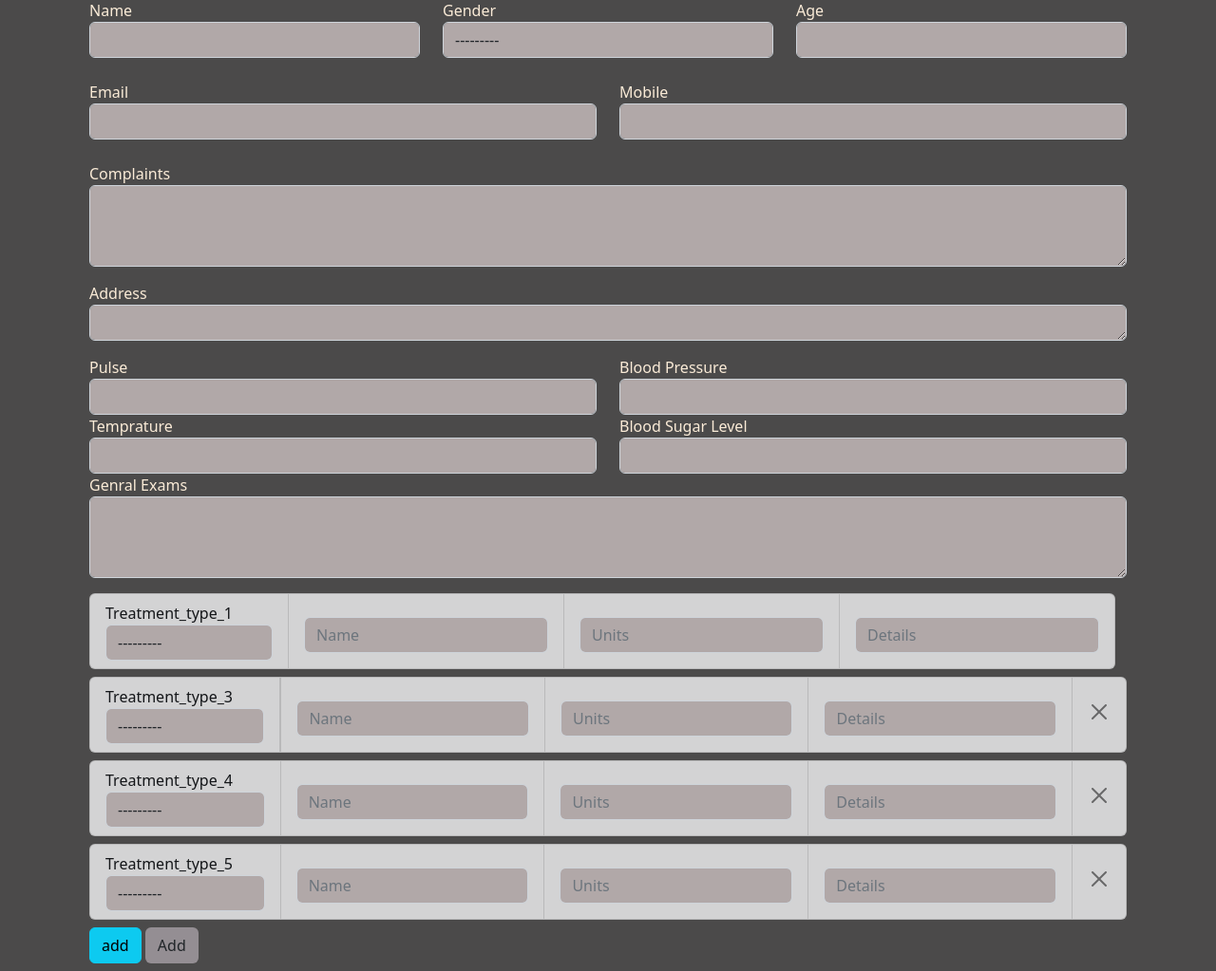
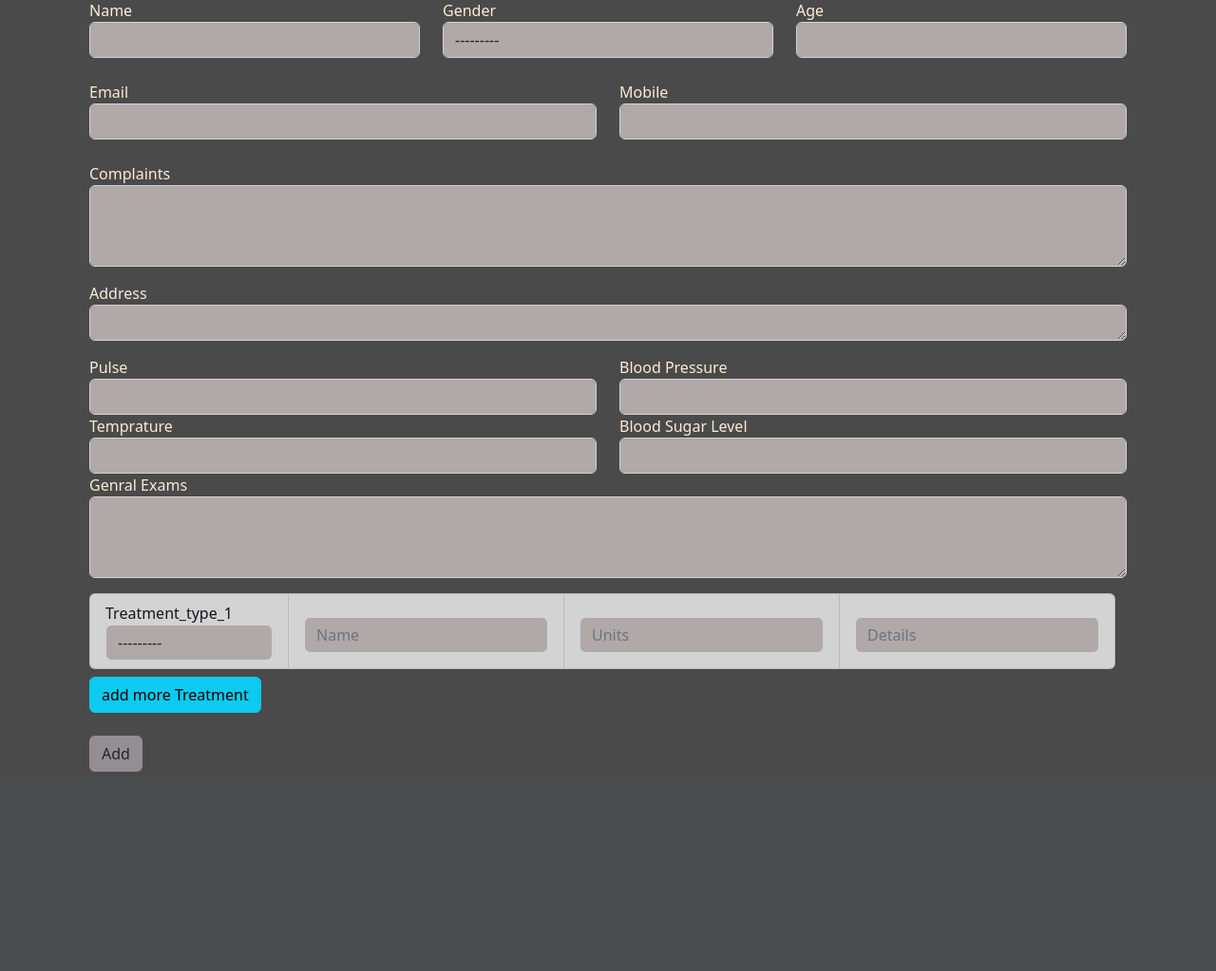
Before and after one commit to SumitDB/Hospital_website, a Django app: page /profile/ in a window 1280 px wide. Shown: the part 265-1288 px from the top of the page at 95% size. After the commit the page ends 1078 px from the top, so only its background shows below. Run offline with Django 4.2, Linux system fonts and the light colour scheme; a user stored in the database is signed in; some libraries are stand-ins or nearby versions.

Commit message:
profile_changes

```diff
--- a/reg/templates/reg/profile.html
+++ b/reg/templates/reg/profile.html
@@ -64,7 +64,7 @@
                             <li class="list-group-item list-group-item-dark pt-4">
                                 {{formm.details_1}}</li>
                         </ul>
-
+<!--
                         <ul class="list-group list-group-horizontal pb-2  " id="treatment3">
                             <li class="list-group-item list-group-item-dark">Treatment_type_3 {{formm.treatment_type_3}}
                             <li>
@@ -106,10 +106,13 @@
                             <li class="list-group-item list-group-item-dark pt-4">
                                 <button type="button" class="btn-close" aria-label="Close"></button>
                             </li>
-                        </ul>
+                        </ul> -->
                     </div>
 
-                    <button type="button" onclick="add_div()" class="btn btn-info p-6 ">add</button>
+                    <button type="button" onclick="add_div()" class="btn btn-info p-6 ">add more Treatment</button>
+                    <br >
+                    <br>
+
 
                     <input type="submit" class="btn tablecolor2" value="Add">
                     <h6 class="lead text-center">
@@ -179,7 +182,7 @@
         listView1.appendChild(listViewItem4);
         listView1.appendChild(listViewItem5);
         listViewItem5.appendChild(listViewItem6);
-        document.getElementById("treatmentList").append(listView1)
+        document.getElementById("treatmentList").append(listView1);
     }
 
 </script>
```
